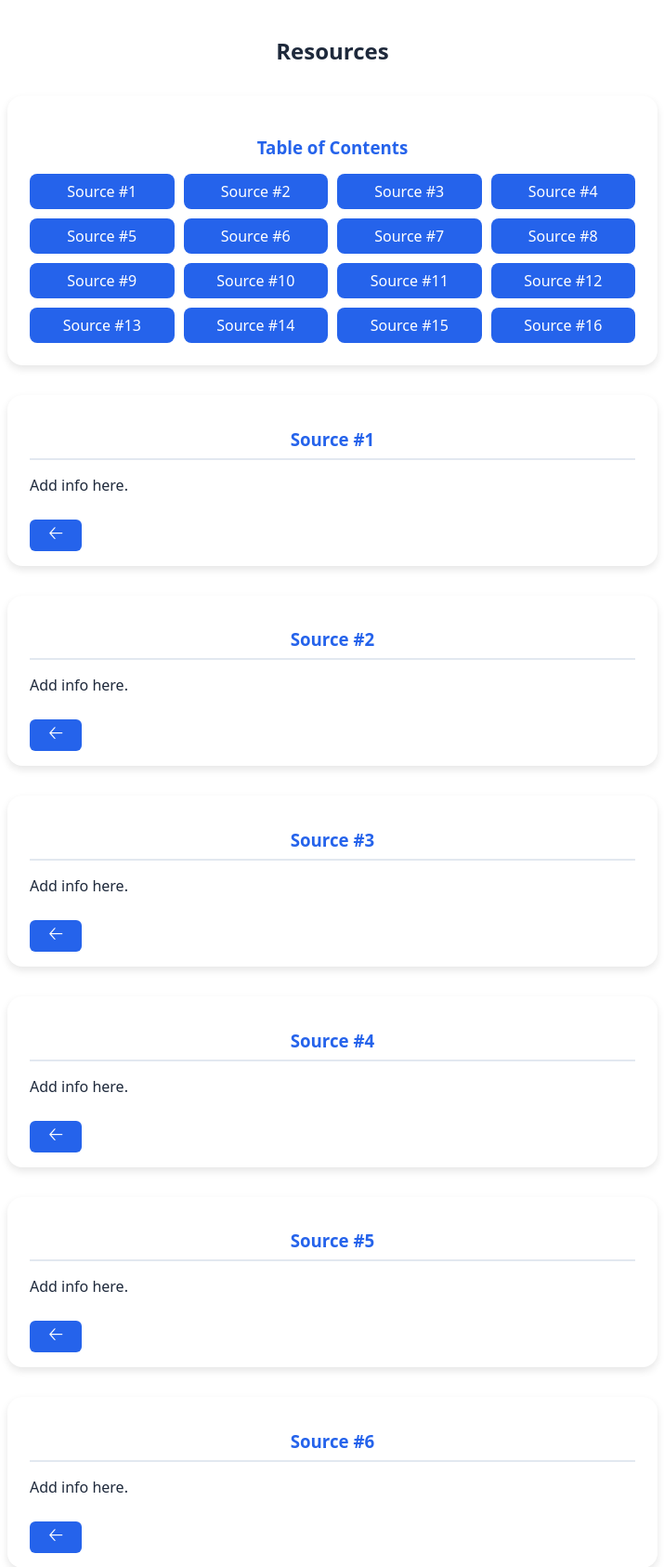
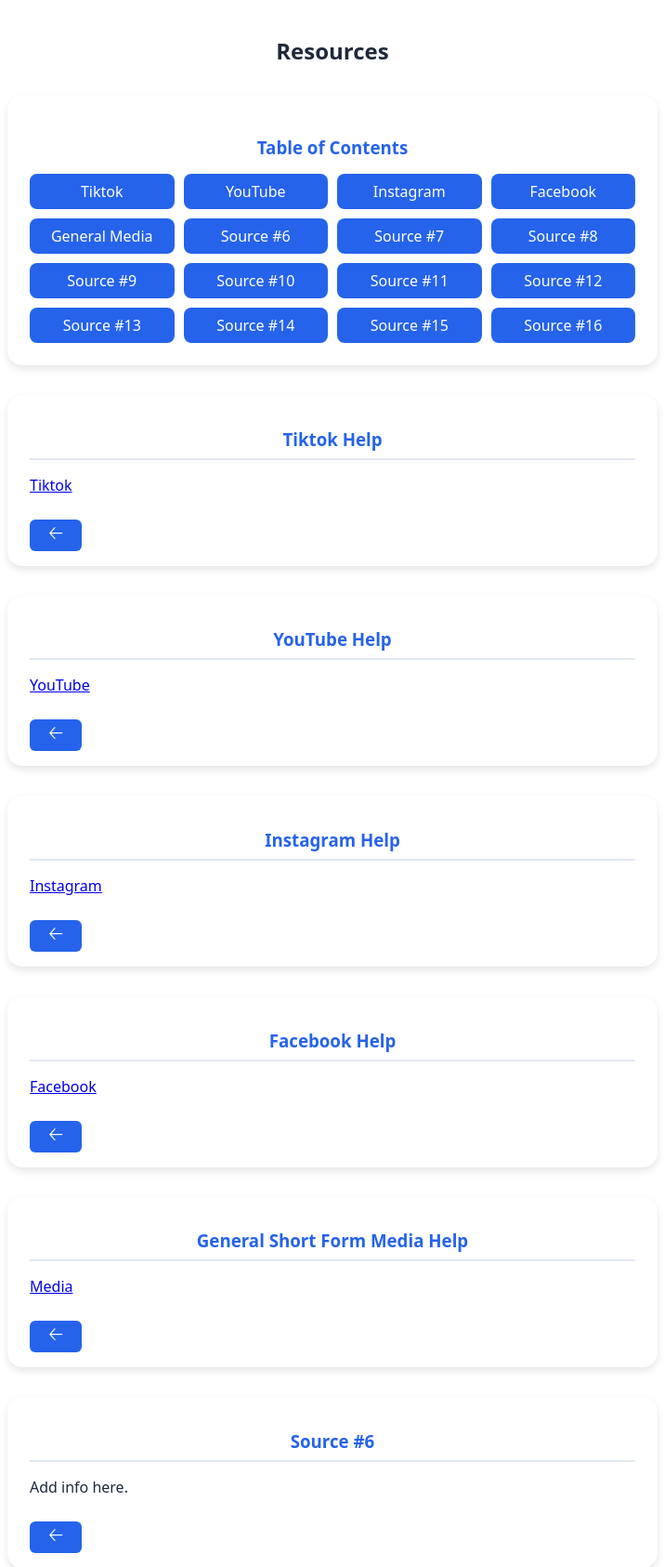
Before and after one commit to UNO-CSCI4830/Disable-Short-form-Content, a Django app: page /resources/ in a window 1280 px wide. Shown: the part 188-1874 px from the top of the page at 93% size, without its empty margins (282-997 px from the left). Run offline with Django 5.2, Linux system fonts and the light colour scheme; a user stored in the database is signed in.

Commit message:
Resource Page 1.2

```diff
--- a/tracker/templates/tracker/resources.html
+++ b/tracker/templates/tracker/resources.html
@@ -4,17 +4,22 @@
 
 {% block content %}
   <h2 style="text-align:center; margin-bottom:1rem;">Resources</h2>
+<div class="resource-box" id="recommended">
+  <h3>Recommended</h3>
+  <p id="recText">Our newest curated resource to help with habit building and focus.</p>
+  <button class="rec-btn" id="recBtn">Add Info</button>
+</div>
+  <div class="resources-container">
 
-  <div class="resources-container">
     <!-- ==== TABLE OF CONTENTS ==== -->
     <div id="toc" class="toc-card">
       <h3>Table of Contents</h3>
       <div class="toc-grid">
-        <a href="#source1">Source #1</a>
-        <a href="#source2">Source #2</a>
-        <a href="#source3">Source #3</a>
-        <a href="#source4">Source #4</a>
-        <a href="#source5">Source #5</a>
+        <a href="#source1">Tiktok</a>
+        <a href="#source2">YouTube</a>
+        <a href="#source3">Instagram</a>
+        <a href="#source4">Facebook</a>
+        <a href="#source5">General Media</a>
         <a href="#source6">Source #6</a>
         <a href="#source7">Source #7</a>
         <a href="#source8">Source #8</a>
@@ -30,11 +35,11 @@
     </div>
 
     <!-- ==== RESOURCE SECTIONS ==== -->
-    <div id="source1" class="resource-box"><h3>Source #1</h3><p>Add info here.</p><a href="#toc" class="back-to-top">🡠</a></div>
-    <div id="source2" class="resource-box"><h3>Source #2</h3><p>Add info here.</p><a href="#toc" class="back-to-top">🡠</a></div>
-    <div id="source3" class="resource-box"><h3>Source #3</h3><p>Add info here.</p><a href="#toc" class="back-to-top">🡠</a></div>
-    <div id="source4" class="resource-box"><h3>Source #4</h3><p>Add info here.</p><a href="#toc" class="back-to-top">🡠</a></div>
-    <div id="source5" class="resource-box"><h3>Source #5</h3><p>Add info here.</p><a href="#toc" class="back-to-top">🡠</a></div>
+    <div id="source1" class="resource-box"><h3>Tiktok Help</h3><p><a href="https://endscreenaddiction.com/blog/how-to-stop-scrolling-on-tiktok-and-reclaim-your-time/"> Tiktok </a></p><a href="#toc" class="back-to-top">🡠</a></div>
+    <div id="source2" class="resource-box"><h3>YouTube Help</h3><p><a href="https://www.verywellmind.com/youtube-addiction-signs-causes-effects-and-treatment-5222236"> YouTube </a></p><a href="#toc" class="back-to-top">🡠</a></div>
+    <div id="source3" class="resource-box"><h3>Instagram Help</h3><p><a href="https://www.asclique.com/blog/how-to-disable-reels-on-instagram/"> Instagram </a></p><a href="#toc" class="back-to-top">🡠</a></div>
+    <div id="source4" class="resource-box"><h3>Facebook Help</h3><p><a href="https://wallhabit.com/blog/how-to-quit-reels-forever/"> Facebook </a></p><a href="#toc" class="back-to-top">🡠</a></div>
+    <div id="source5" class="resource-box"><h3>General Short Form Media Help</h3><p><a href="https://shinseungkeon.com/en/escaping-short-form-addiction/"> Media </a></p><a href="#toc" class="back-to-top">🡠</a></div>
     <div id="source6" class="resource-box"><h3>Source #6</h3><p>Add info here.</p><a href="#toc" class="back-to-top">🡠</a></div>
     <div id="source7" class="resource-box"><h3>Source #7</h3><p>Add info here.</p><a href="#toc" class="back-to-top">🡠</a></div>
     <div id="source8" class="resource-box"><h3>Source #8</h3><p>Add info here.</p><a href="#toc" class="back-to-top">🡠</a></div>
@@ -53,6 +58,14 @@
       background-color: #f5f5f5;
       margin: 0;
       padding: 0;
+    }
+
+    .rec-btn {
+    transition: background-color 0.3s ease, transform 0.2s ease;
+    }
+
+    .rec-btn:hover {
+    transform: translateY(-2px);
     }
 
     .resources-container {
@@ -161,6 +174,40 @@
   </style>
 
 <script>
+  let x = "{{most_used}}";
+  const button = document.getElementById("recBtn");
+  const text = document.getElementById("recText");
+  const section = document.getElementById("recommended");
+
+  if ("{{all_equal}}" === "True" || x === "Other") {
+    button.textContent = "General Short Form Media Help";
+    button.onclick = () => window.location.href = "https://shinseungkeon.com/en/escaping-short-form-addiction/";
+    text.textContent = "No";
+    }
+  else if (x === "TikTok") {
+    button.textContent = "TikTok Help";
+    button.onclick = () => window.location.href = "https://endscreenaddiction.com/blog/how-to-stop-scrolling-on-tiktok-and-reclaim-your-time/";
+    text.textContent = "Hello";
+  }
+  else if (x === "YouTube Shorts") {
+    button.textContent = "YouTube Help";
+    button.onclick = () => window.location.href = "https://www.verywellmind.com/youtube-addiction-signs-causes-effects-and-treatment-5222236";
+    text.textContent = "CYA";
+  }
+  else if (x === "Instagram Reels") {
+    button.textContent = "Instagram Help";
+    button.onclick = () => window.location.href = "https://www.asclique.com/blog/how-to-disable-reels-on-instagram/";
+    text.textContent = "GoodBye";
+  }
+  else if (x === "Facebook Reels") {
+    button.textContent = "FaceBook Reels Help";
+    button.onclick = () => window.location.href = "https://wallhabit.com/blog/how-to-quit-reels-forever/";
+    text.textContent = "Yellow";
+  }
+  else {
+    section.style.display = "none";
+  }
+
   const tocLinks = document.querySelectorAll('.toc-grid a');
   const backButtons = document.querySelectorAll('.back-to-top');
   const boxes = document.querySelectorAll('.resource-box');
@@ -203,7 +250,7 @@
     const targetBox = document.getElementById(targetId);
     if (!targetBox) return;
 
-    let offset = highlight ? 25 : 130; // smaller number = closer to top
+    let offset = highlight ? 25 : 20; // smaller number = closer to top
     const targetY = targetBox.getBoundingClientRect().top + window.scrollY - offset;
     smoothScrollTo(targetY, scrollSettings.duration);
 
--- a/tracker/views.py
+++ b/tracker/views.py
@@ -155,7 +155,24 @@
 # ---------- RESOURCES PAGE ----------
 @login_required(login_url='/accounts/login/')
 def resources(request):
+    most_used = "N/A"
+    platform_minutes = {}
+    all_equal = False
+    if os.path.exists(CSV_PATH):
+        df = pd.read_csv(CSV_PATH)
+        if not df.empty and "Minutes" in df.columns:
+            if "Platform" in df.columns and not df["Platform"].empty:
+                most_used = df.groupby("Platform")["Minutes"].sum().idxmax()
+                platform_minutes = (
+                    df.groupby("Platform")["Minutes"]
+                    .sum()
+                    .sort_values(ascending=False)
+                    .to_dict()
+                )
+                if len(set(platform_minutes.values())) == 1:
+                    all_equal = True
     context = {
-        "hi": 7
+        "most_used": most_used,
+        "all_equal": all_equal,
     }
     return render(request, 'tracker/resources.html', context)
```
Lines whose indentation alone changed are shown as unchanged.
